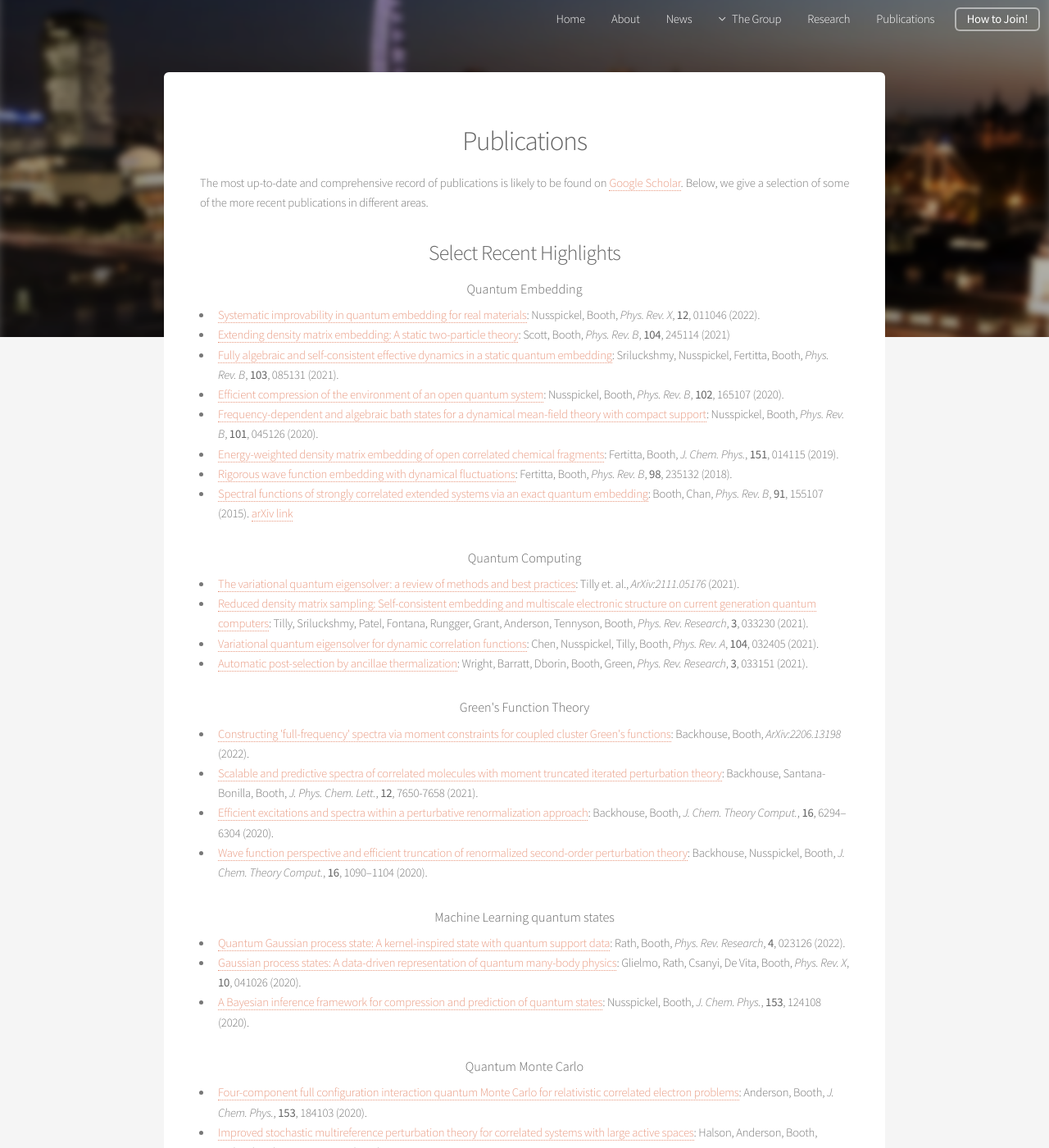
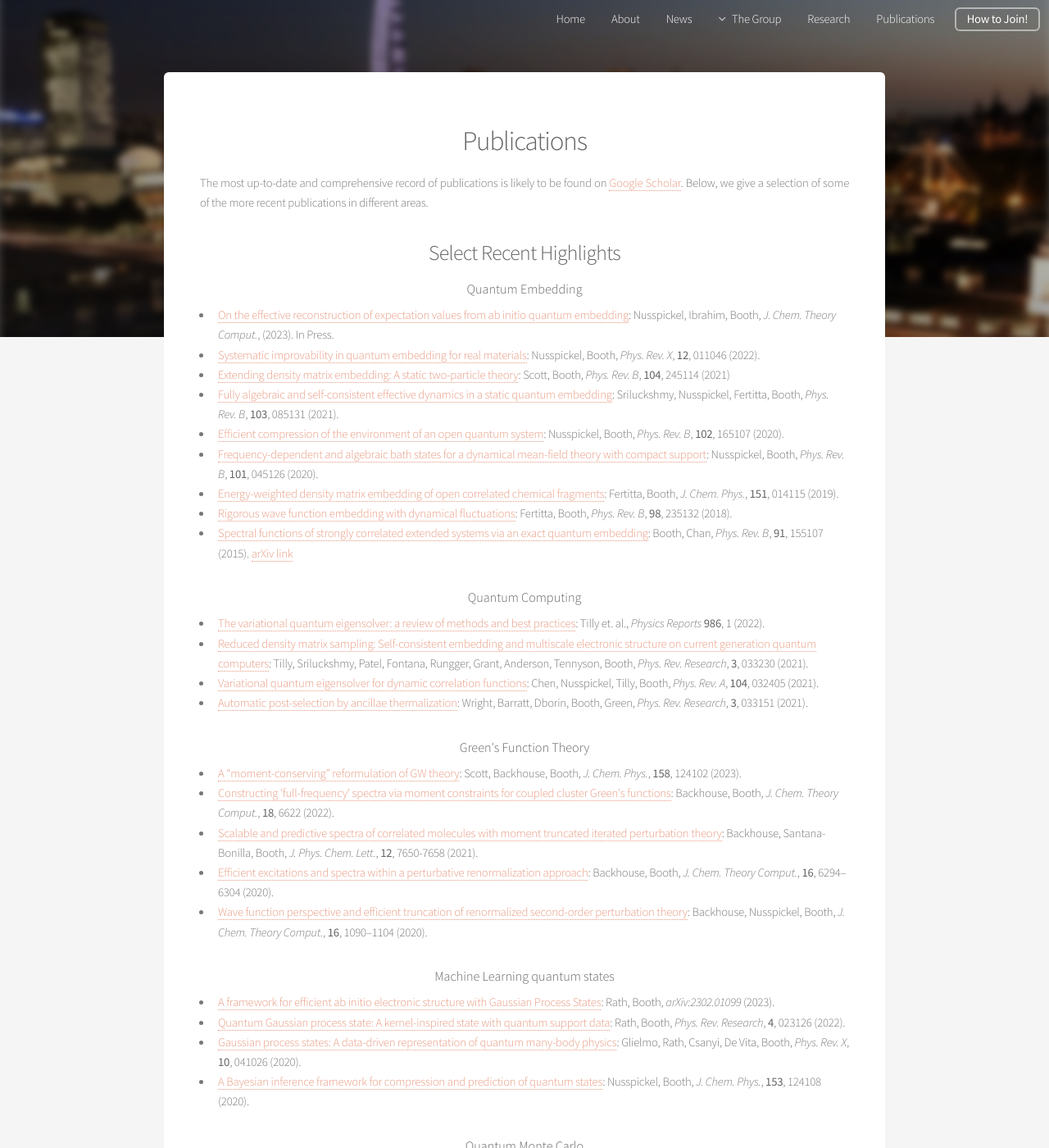
Before and after one commit to ghb24/boothgroupwebsite, a Jekyll site: the page built from publications/index.html, in a window 1280 px wide and 1400 px high. Shown: the whole window at 82% size. Built offline with Jekyll 4.4.1, drawn with Linux system fonts in a browser that asks for light colours; some of the changed text lies outside the part shown.

Commit message:
Update publications

```diff
--- a/publications/index.html
+++ b/publications/index.html
@@ -14,6 +14,7 @@ layout: default
 
         <h4>Quantum Embedding</h4>
         <ul style="list-style-type:default" align="left">
+            <li> <a href=https://arxiv.org/abs/2210.14561>On the effective reconstruction of expectation values from ab initio quantum embedding</a>: Nusspickel, Ibrahim, Booth, <em>J. Chem. Theory Comput.</em>, (2023). In Press.
             <li> <a href=https://journals.aps.org/prx/abstract/10.1103/PhysRevX.12.011046>Systematic improvability in quantum embedding for real materials</a>: Nusspickel, Booth, <em>Phys. Rev. X</em>, <strong>12</strong>, 011046  (2022).
             <li> <a href=https://journals.aps.org/prb/abstract/10.1103/PhysRevB.104.245114>Extending density matrix embedding: A static two-particle theory</a>: Scott, Booth, <em>Phys. Rev. B</em>, <strong>104</strong>, 245114 (2021)
             <li> <a href=https://journals.aps.org/prb/abstract/10.1103/PhysRevB.103.085131>Fully algebraic and self-consistent effective dynamics in a static quantum embedding</a>: Sriluckshmy, Nusspickel, Fertitta, Booth, <em>Phys. Rev. B</em>, <strong>103</strong>, 085131 (2021).
@@ -27,7 +28,7 @@ layout: default
 
         <h4>Quantum Computing</h4>
         <ul style="list-style-type:default" align="left">
-            <li> <a href=https://arxiv.org/abs/2111.05176>The variational quantum eigensolver: a review of methods and best practices</a>: Tilly et. al., <em>ArXiv:2111.05176</em> (2021).
+            <li> <a href=https://www.sciencedirect.com/science/article/pii/S0370157322003118>The variational quantum eigensolver: a review of methods and best practices</a>: Tilly et. al., <em>Physics Reports</em> <strong>986</strong>, 1 (2022).
             <li> <a href=https://journals.aps.org/prresearch/abstract/10.1103/PhysRevResearch.3.033230>Reduced density matrix sampling: Self-consistent embedding and multiscale electronic structure on current generation quantum computers</a>: Tilly, Sriluckshmy, Patel, Fontana, Rungger, Grant, Anderson, Tennyson, Booth, <em>Phys. Rev. Research</em>, <strong>3</strong>, 033230 (2021).
             <li> <a href=https://journals.aps.org/pra/abstract/10.1103/PhysRevA.104.032405>Variational quantum eigensolver for dynamic correlation functions</a>: Chen, Nusspickel, Tilly, Booth, <em>Phys. Rev. A</em>, <strong>104</strong>, 032405 (2021).
             <li> <a href=https://journals.aps.org/prresearch/abstract/10.1103/PhysRevResearch.3.033151>Automatic post-selection by ancillae thermalization</a>: Wright, Barratt, Dborin, Booth, Green, <em>Phys. Rev. Research</em>, <strong>3</strong>, 033151 (2021).
@@ -36,7 +37,8 @@ layout: default
 
         <h4>Green's Function Theory</h4>
         <ul style="list-style-type:default" align="left">
-            <li> <a href=https://arxiv.org/abs/2206.13198>Constructing 'full-frequency' spectra via moment constraints for coupled cluster Green's functions</a>: Backhouse, Booth, <em>ArXiv:2206.13198</em> (2022).
+            <li> <a href=https://aip.scitation.org/doi/full/10.1063/5.0143291>A “moment-conserving” reformulation of GW theory</a>: Scott, Backhouse, Booth, <em>J. Chem. Phys.</em>, <strong>158</strong>, 124102 (2023).
+            <li> <a href=https://pubs.acs.org/doi/10.1021/acs.jctc.2c00670>Constructing 'full-frequency' spectra via moment constraints for coupled cluster Green's functions</a>: Backhouse, Booth, <em>J. Chem. Theory Comput.</em>, <strong>18</strong>, 6622 (2022).
             <li> <a href=https://pubs.acs.org/doi/abs/10.1021/acs.jpclett.1c02383>Scalable and predictive spectra of correlated molecules with moment truncated iterated perturbation theory</a>: Backhouse, Santana-Bonilla, Booth, <em>J. Phys. Chem. Lett.</em>, <strong>12</strong>, 7650-7658 (2021).
             <li> <a href=https://pubs.acs.org/doi/full/10.1021/acs.jctc.0c00701>Efficient excitations and spectra within a perturbative renormalization approach</a>: Backhouse, Booth, <em>J. Chem. Theory Comput.</em>, <strong>16</strong>, 6294–6304 (2020).
             <li> <a href=https://pubs.acs.org/doi/abs/10.1021/acs.jctc.9b01182>Wave function perspective and efficient truncation of renormalized second-order perturbation theory</a>: Backhouse, Nusspickel, Booth, <em>J. Chem. Theory Comput.</em>, <strong>16</strong>, 1090–1104 (2020).
@@ -45,6 +47,7 @@ layout: default
 
         <h4>Machine Learning quantum states</h4>
         <ul style="list-style-type:default" align="left">
+            <li> <a href=https://arxiv.org/abs/2302.01099>A framework for efficient ab initio electronic structure with Gaussian Process States</a>: Rath, Booth, <em>arXiv:2302.01099</em> (2023).
             <li> <a href=https://journals.aps.org/prresearch/abstract/10.1103/PhysRevResearch.4.023126>Quantum Gaussian process state: A kernel-inspired state with quantum support data</a>: Rath, Booth, <em>Phys. Rev. Research</em>, <strong>4</strong>, 023126 (2022).
             <li> <a href=https://journals.aps.org/prx/abstract/10.1103/PhysRevX.10.041026>Gaussian process states: A data-driven representation of quantum many-body physics</a>: Glielmo, Rath, Csanyi, De Vita, Booth, <em>Phys. Rev. X</em>, <strong>10</strong>, 041026 (2020).
             <li> <a href=https://aip.scitation.org/doi/abs/10.1063/5.0024570>A Bayesian inference framework for compression and prediction of quantum states</a>: Nusspickel, Booth, <em>J. Chem. Phys.</em>, <strong>153</strong>, 124108 (2020).
@@ -53,6 +56,7 @@ layout: default
 
         <h4>Quantum Monte Carlo</h4>
         <ul style="list-style-type:default" align="left">
+            <li> <a href=https://journals.aps.org/prb/abstract/10.1103/PhysRevB.106.155158>Full configuration interaction quantum Monte Carlo for coupled electron-boson systems and infinite spaces</a>: Anderson, Scott, Booth, <em>Phys. Rev. B</em>, <strong>106</strong>, 155158 (2022).
             <li> <a href=https://aip.scitation.org/doi/abs/10.1063/5.0029863>Four-component full configuration interaction quantum Monte Carlo for relativistic correlated electron problems</a>: Anderson, Booth, <em>J. Chem. Phys.</em>, <strong>153</strong>, 184103 (2020).
             <li> <a href=https://www.tandfonline.com/doi/abs/10.1080/00268976.2020.1802072>Improved stochastic multireference perturbation theory for correlated systems with large active spaces</a>: Halson, Anderson, Booth, <em>Molecular Physics</em>, <strong>e1802072</strong> (2020).
             <li> <a href=https://aip.scitation.org/doi/full/10.1063/5.0005754>NECI: N-Electron Configuration Interaction with an emphasis on state-of-the-art stochastic methods</a>: Guther et. al., <em>J. Chem. Phys.</em>, <strong>153</strong>, 034107 (2020).
```
